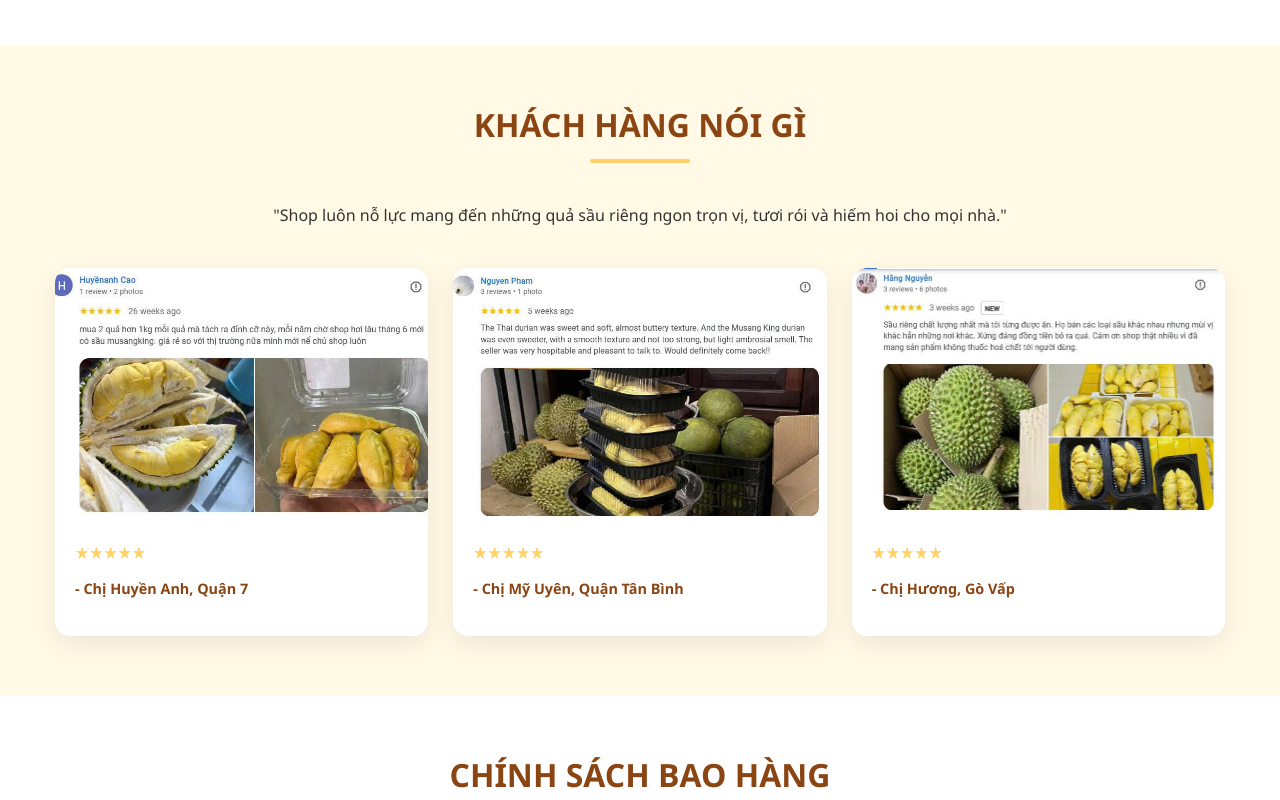
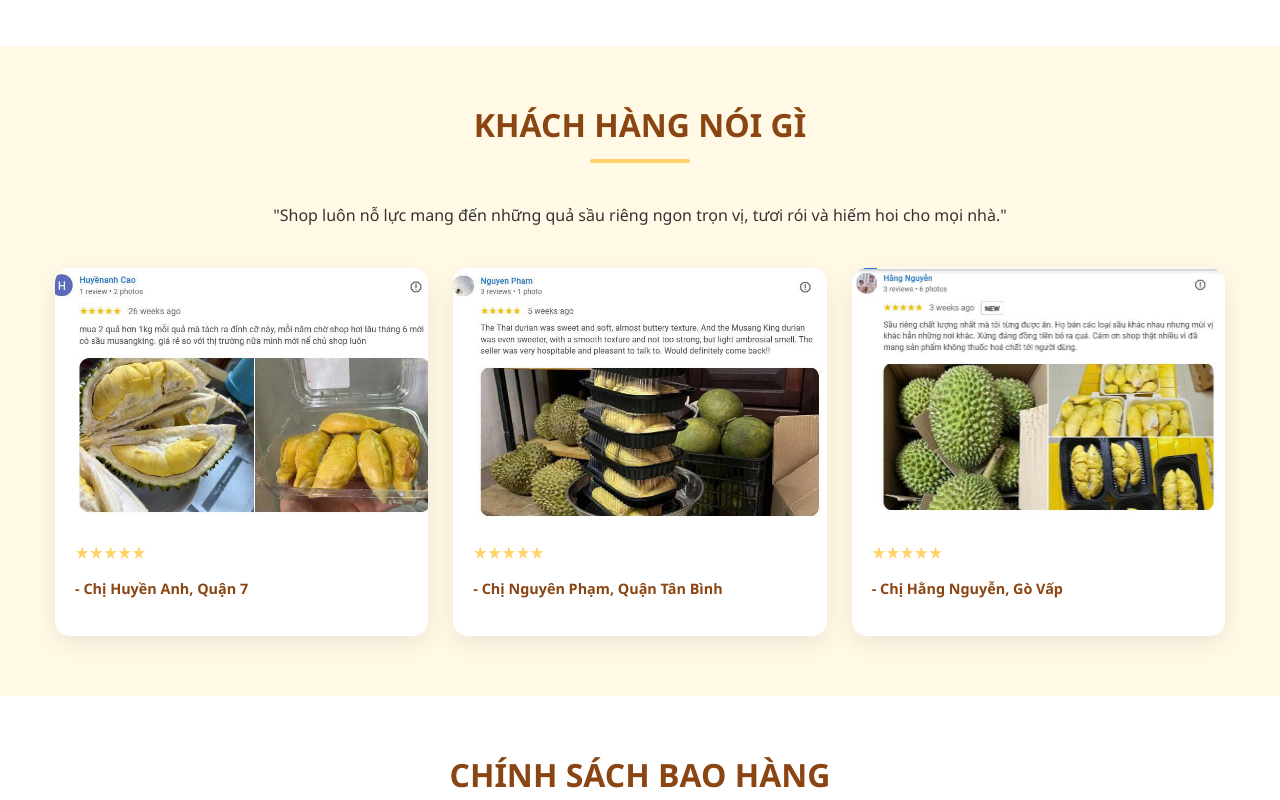
Before and after one commit to tranquangnhan/saurieng, a plain HTML site: page index.html in a window 1280 px wide. Shown: the part 4565-5365 px from the top of the page. Drawn offline with Linux system fonts and the light colour scheme.

Commit message:
sửa tên review

```diff
--- a/index.html
+++ b/index.html
@@ -2290,7 +2290,7 @@ Sầu riêng Musangking cắt già chín cây tự nhiên, Tươi rói, cơm và
                 <!-- Card 1: Musangking Miền Đông – Trung – Tây Nguyên -->
                 <div class="pricing-card fade-in">
                     <div class="pricing-image">
-                        <img src="./img/miendong/giamiendong.jpg" alt="Sầu riêng Musangking Miền Đông Trung Tây Nguyên" loading="lazy">
+                        <img src="./img/miendong/sau-rieng-musangking-tai-hcm%20(16).jpg" alt="Sầu riêng Musangking Miền Đông Trung Tây Nguyên" loading="lazy">
                     </div>
                     <div class="pricing-header">
                         <h3>Musangking Miền Đông – Trung – Tây Nguyên</h3>
@@ -2377,7 +2377,7 @@ Sầu riêng Musangking cắt già chín cây tự nhiên, Tươi rói, cơm và
                     </div>
                     <div class="testimonial-content">
                         <div class="testimonial-stars">★★★★★</div>
-                        <p class="testimonial-author">- Chị Mỹ Uyên, Quận Tân Bình</p>
+                        <p class="testimonial-author">- Chị Nguyên Phạm, Quận Tân Bình</p>
                     </div>
                 </div>
 
@@ -2387,7 +2387,7 @@ Sầu riêng Musangking cắt già chín cây tự nhiên, Tươi rói, cơm và
                     </div>
                     <div class="testimonial-content">
                         <div class="testimonial-stars">★★★★★</div>
-                        <p class="testimonial-author">- Chị Hương, Gò Vấp</p>
+                        <p class="testimonial-author">- Chị Hằng Nguyễn, Gò Vấp</p>
                     </div>
                 </div>
             </div>
```
